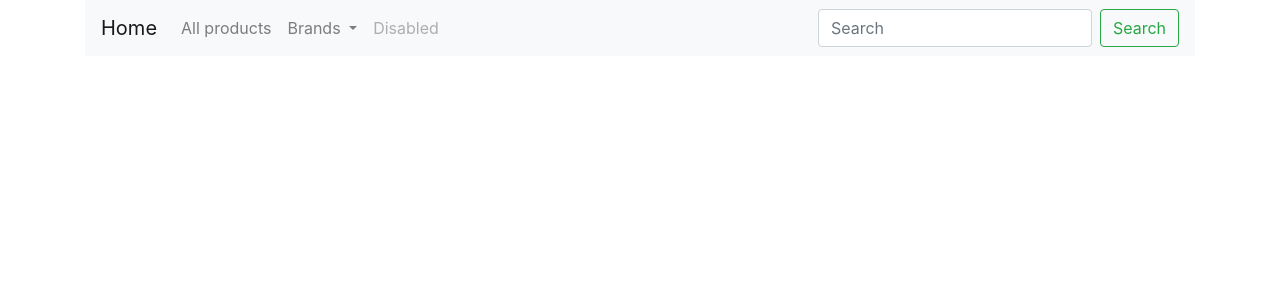
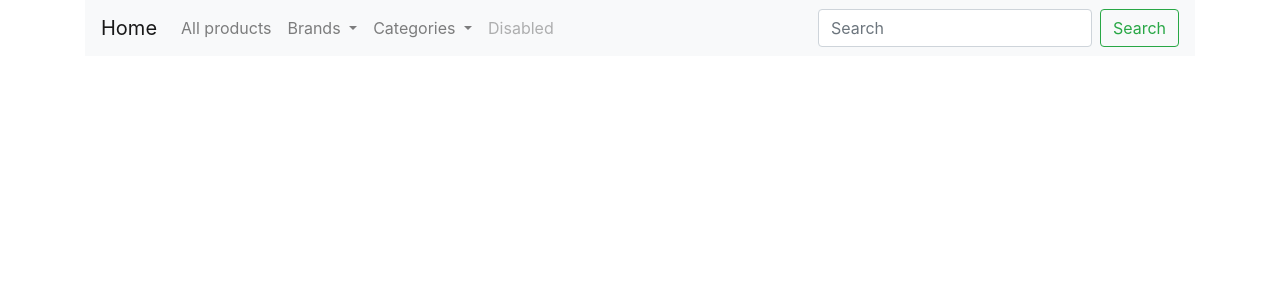
Before and after one commit to Saftarli/e_shop, a Flask app: page / in a window 1280 px wide. Shown: the top 300 px of the page. Run offline with Flask 3, Linux system fonts and the light colour scheme; data that the repository does not hold is empty; some libraries are stand-ins or nearby versions.

Commit message:
21 ci video

```diff
--- a/shop/products/routes.py
+++ b/shop/products/routes.py
@@ -9,13 +9,22 @@ import secrets, os
 def home():
     products = Addproduct.query.filter(Addproduct.stock > 0)
     brands = Brand.query.join(Addproduct,(Brand.id==Addproduct.brand_id)).all()
-    return render_template('products/index.html', products=products, brands=brands)
+    categories = Category.query.join(Addproduct,(Category.id == Addproduct.category_id)).all()
+    return render_template('products/index.html', products=products, brands=brands, categories=categories)
 
 @app.route('/brand/<int:id>')
 def get_brand(id):
     brand = Addproduct.query.filter_by(brand_id=id)
     brands = Brand.query.join(Addproduct,(Brand.id==Addproduct.brand_id)).all()
-    return render_template('products/index.html', brand=brand, brands=brands)
+    categories = Category.query.join(Addproduct,(Category.id == Addproduct.category_id)).all()
+    return render_template('products/index.html', brand=brand, brands=brands, categories=categories)
+
+@app.route('/categories/<int:id>')
+def get_category(id):
+    get_cat_prod = Addproduct.query.filter_by(category_id=id)
+    categories = Category.query.join(Addproduct,(Category.id == Addproduct.category_id)).all()
+    brands = Brand.query.join(Addproduct,(Brand.id==Addproduct.brand_id)).all()
+    return render_template ('products/index.html',get_cat_prod=get_cat_prod , categories=categories, brands=brands)
 
 @app.route('/addbrand', methods = ['GET','POST'])
 def addbrand():
--- a/shop/templates/products/index.html
+++ b/shop/templates/products/index.html
@@ -22,6 +22,19 @@
                         {% endfor %}
                     </div>
                 </li>
+
+                <li class="nav-item dropdown">
+                    <a class="nav-link dropdown-toggle" href="#" id="navbarDropdown" role="button" data-toggle="dropdown" aria-haspopup="true" aria-expanded="false">
+                    Categories
+                    </a>
+                    <div class="dropdown-menu" aria-labelledby="navbarDropdown">
+                        {% for category in categories %}
+                        <a class="dropdown-item" href="{{url_for('get_category',id=category.id)}}">{{ category.name }}</a>
+                        {% endfor %}
+                    </div>
+                </li>
+
+
                 <li class="nav-item">
                     <a class="nav-link disabled" href="#" tabindex="-1" aria-disabled="true">Disabled</a>
                 </li>
@@ -55,6 +68,32 @@
             </div>
         </div>
         {% endfor %}
+
+        {% elif get_cat_prod %}
+        {% for get_cat in get_cat_prod %}
+
+        <div class="col-md-3 mt-3">
+            <div class="card">
+                <img src="{{ url_for('static', filename='images/' + get_cat.image_1) }}" alt="{{ get_cat.name }}" class="card-img-top" height="200">
+                <div class="card-body">
+                    {% if get_cat.discount > 0 %}
+                    <p style="text-shadow: 1px 1px 2px #000; color:#f00; transform: rotate(-20deg); position:absolute; top:20%; left: 20%;"> Discount {{ get_cat.discount }} %</p>
+                    {% endif %}
+                    <h5 class="text-center">{{ get_cat.name }}</h5>
+                    <p class="text-center">Price: {{ get_cat.price }}</p>
+                </div>
+                <div class="card-footer">
+                    <a href="#" class="float-left btn btn-sm btn-primary">Details</a>
+                    <a href="#" class="float-right btn btn-sm btn-warning">Add to cart</a>
+                </div>
+            </div>
+        </div>
+
+        {% endfor %}
+
+
+
+
         {% else %}
         {% for product in products %}
         <div class="col-md-3 mt-3">
```
